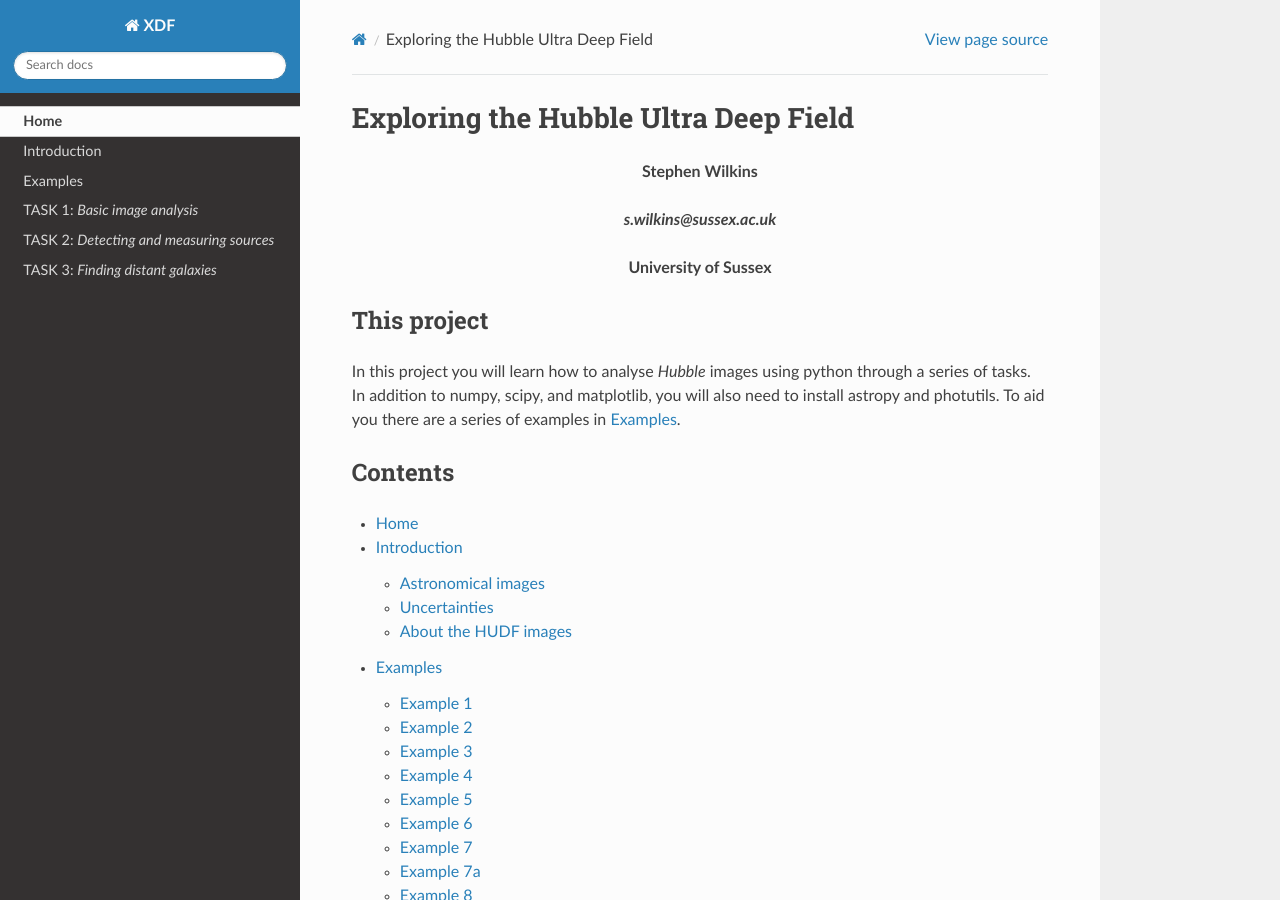
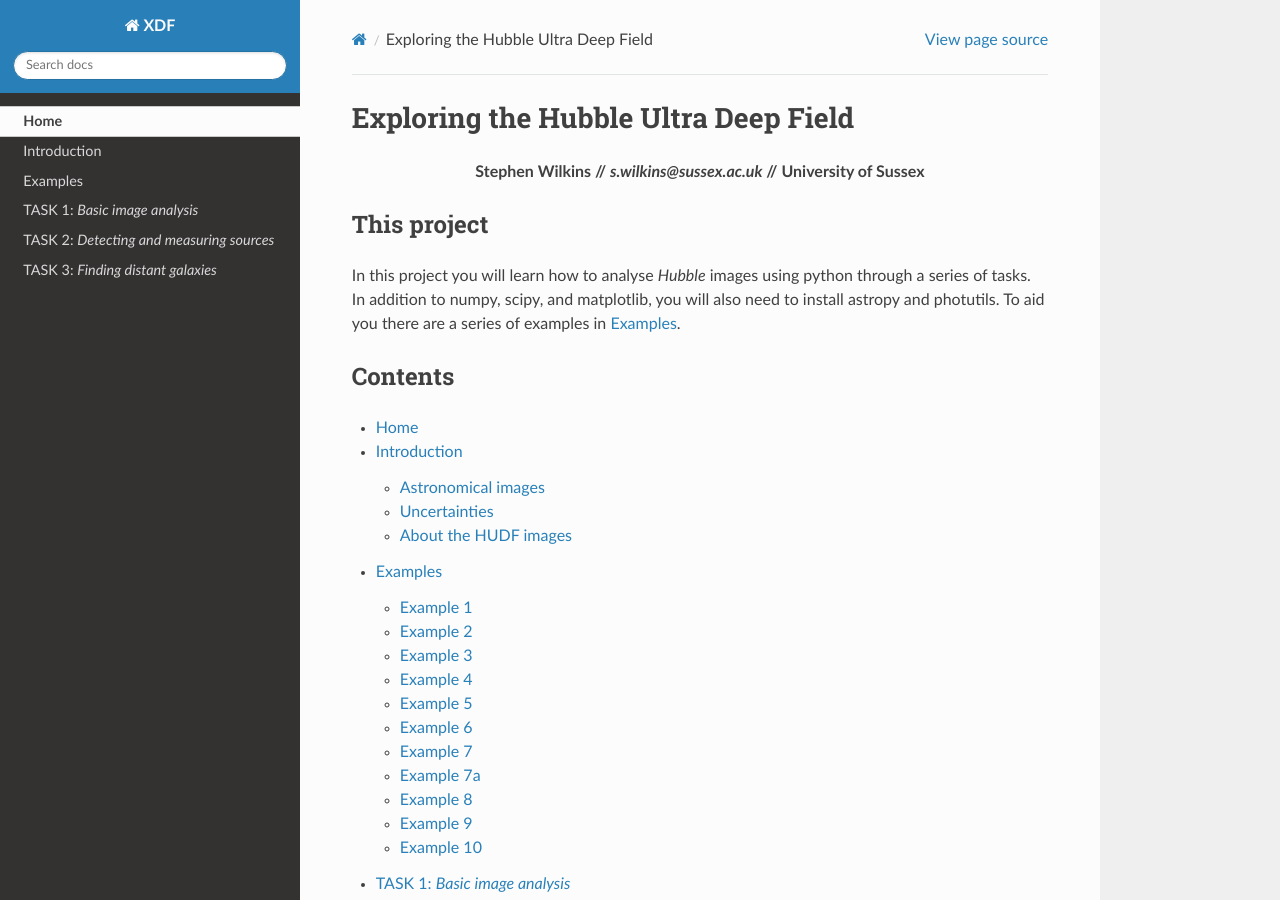
Before and after one commit to ewanbarclay/readthedocs_XDF, a Sphinx documentation site: the page built from docs/index.rst, in a window 1280 px wide and 900 px high. Built offline with Sphinx 7.4.7 and the Read the Docs theme 2.0.0, drawn with Linux system fonts in a browser that asks for light colours; part of the change alters nothing that is shown.

```diff
--- a/docs/index.rst
+++ b/docs/index.rst
@@ -2,9 +2,7 @@
 Exploring the Hubble Ultra Deep Field
 #######################################
 
-.. centered:: Stephen Wilkins
-.. centered:: *s.wilkins@sussex.ac.uk*
-.. centered:: University of Sussex
+.. centered:: Stephen Wilkins // *s.wilkins@sussex.ac.uk* // University of Sussex
 
 This project
 ------------
```
